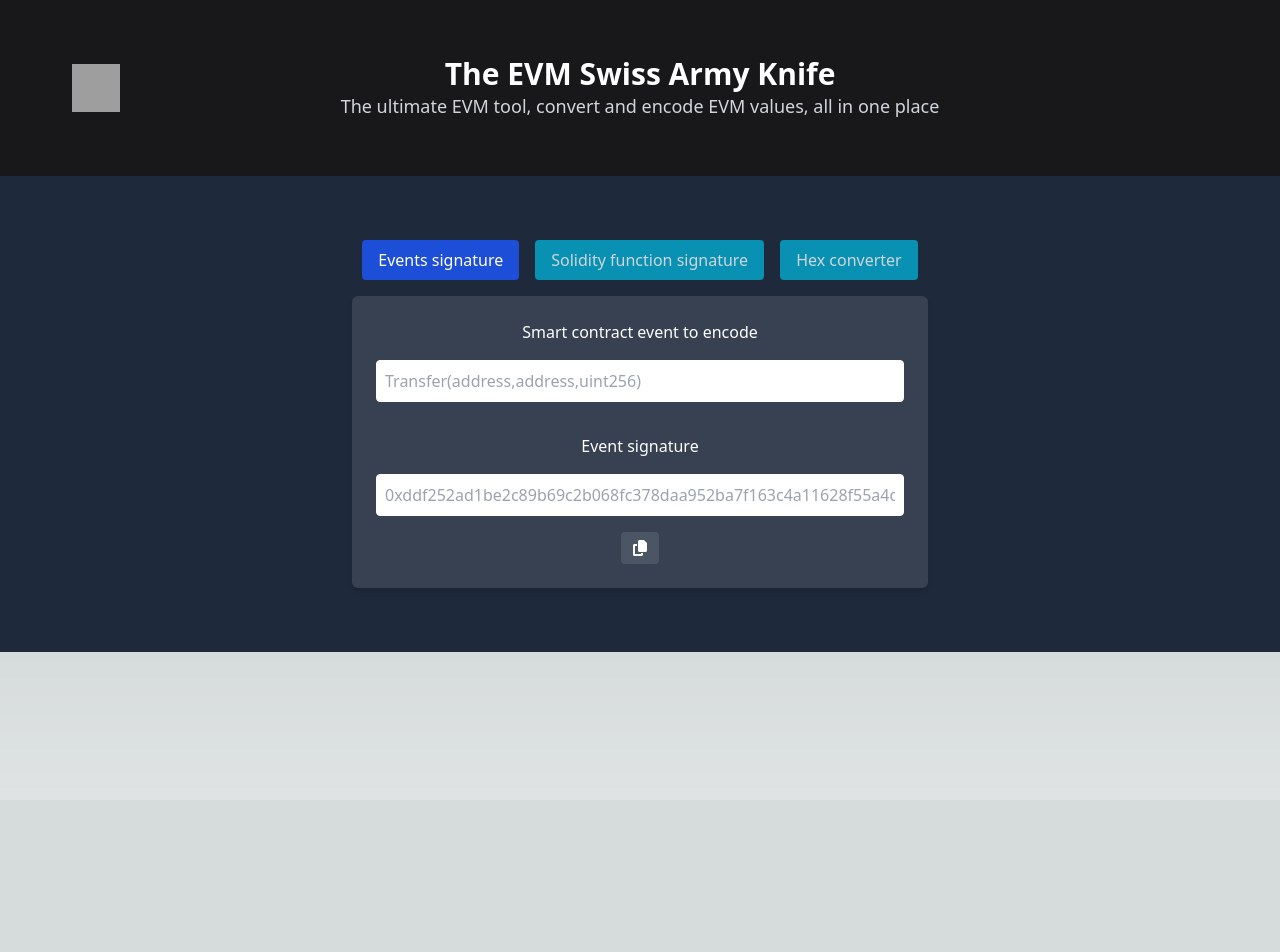
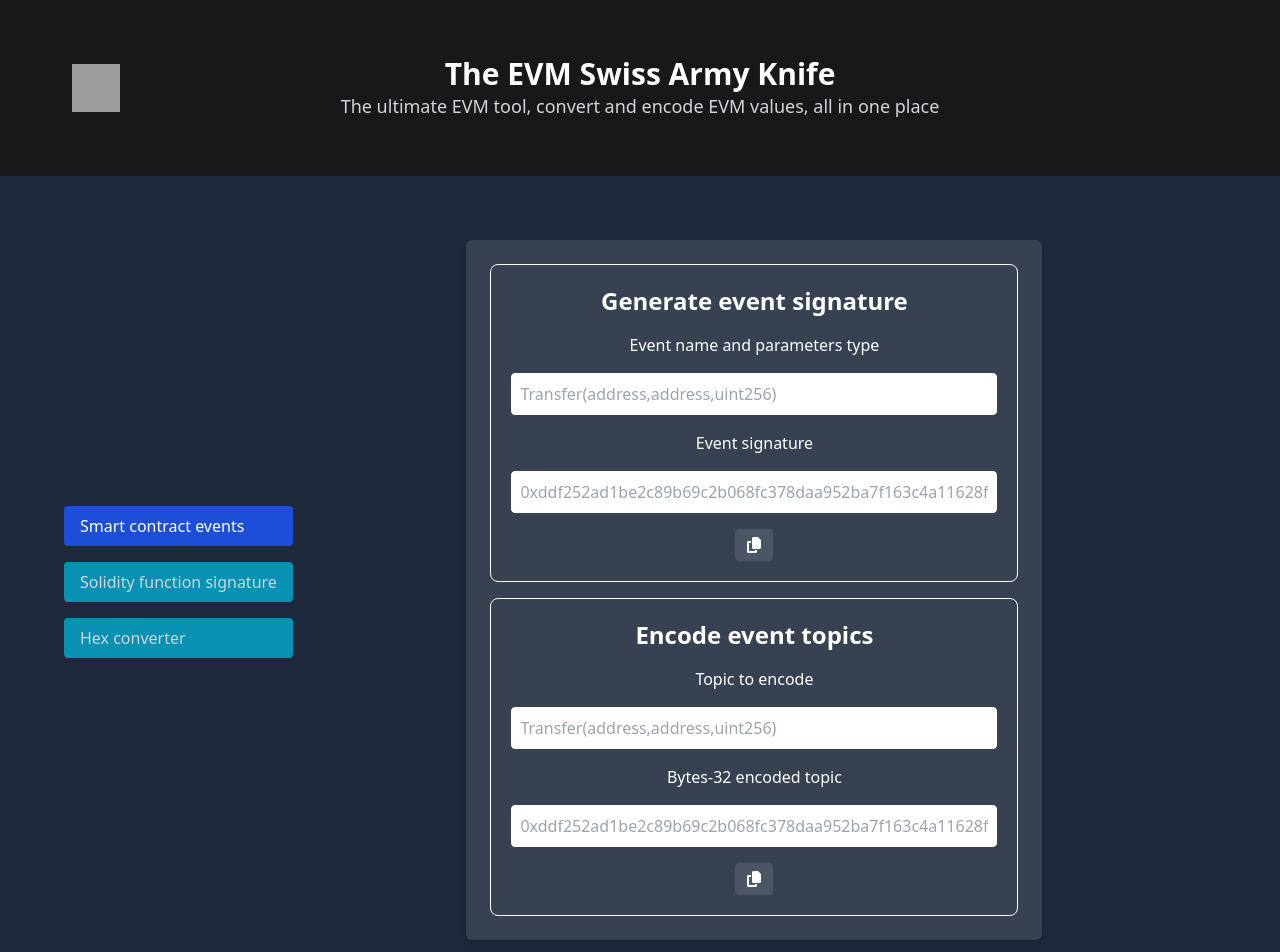
Before and after one commit to chainstacklabs/evm-knife, a Next.js app: page / in a window 1280 px wide. Shown: the top 952 px of the page. Before the commit the page ends 800 px from the top, so only its background shows below. Built offline with nearby package versions, Linux system fonts and the light colour scheme; grey boxes are pictures that could not be loaded.

Commit message:
change everything

```diff
--- a/src/components/Converter.jsx
+++ b/src/components/Converter.jsx
@@ -2,6 +2,8 @@ import React, { useState } from "react";
 import { FontAwesomeIcon } from "@fortawesome/react-fontawesome";
 import { faCopy } from "@fortawesome/free-solid-svg-icons";
 import { faArrowsRotate } from "@fortawesome/free-solid-svg-icons";
+import Navigation from './Navigation';
+
 import Web3 from "web3";
 
 const Converter = () => {
@@ -11,39 +13,49 @@ const Converter = () => {
   const [showNotification, setShowNotification] = useState(false);
   let [conversionDirection, setConversionDirection] = useState("decimalToHex");
 
+  // Copy notification function
 const showCopyNotification = () => {
   setShowNotification(true);
   setTimeout(() => setShowNotification(false), 2000); // Hide the notification after 2 seconds
 };
 
-  function encodeEvent(event) {
+// Function to swap the value fields when the switch button is clicked
+const swapValues = () => {
+  setInputValues(
+    inputValues.map((v, i) => (i === currentElement ? outputValues[i] : v))
+  );
+  setOutputValues(
+    outputValues.map((v, i) => (i === currentElement ? inputValues[i] : v))
+  );
+};
+
+// Function to switch the fields when a switch button is clicked
+const switchElement = (index) => {
+  setCurrentElement(index);
+};
+
+// Events encoding functions
+const encodeEvent = (event) => {
   const keccakHash = Web3.utils.keccak256(event);
+  return keccakHash || ""; // Return the keccakHash or an empty string
+};
 
-    if (keccakHash) {
-      return keccakHash;
-    } else {
-      return ""; // Return an empty string or a default value
+const encodeFunction = async (func) => {
+  const hashedFunction = Web3.utils.keccak256(func);
+  if (hashedFunction) {
+    return hashedFunction.slice(0, 10);
   }
-  }
+  return ""; // Return an empty string if there's no hashed function
+};
 
-  async function encodeFunction(func) {
-    const hashedFunction = Web3.utils.keccak256(func);
+// Conversion functions
+const decimalToHex = (decimalNum) => {
+  return Web3.utils.toHex(decimalNum);
+};
 
-    if (hashedFunction) {
-      const functionSignature = hashedFunction.slice(0, 10);
-      return functionSignature;
-    } else {
-      return ""; // Return an empty string or a default value
-    }
-  }
-
-  function decimalToHex(decimalNum) {
-    return Web3.utils.toHex(decimalNum);
-  }
-
-  function hexToDecimal(hexNumber) {
+const hexToDecimal = (hexNumber) => {
   if (!hexNumber || !/^(0x)?[0-9a-fA-F]+$/.test(hexNumber)) {
-      return ""; // Return an empty string or a default value
+    return ""; // Return an empty string if the input is invalid
   }
 
   // Add the "0x" prefix if it's not present
@@ -52,80 +64,60 @@ const Converter = () => {
   }
 
   try {
-      const decimalNumber = Web3.utils.hexToNumberString(hexNumber);
-      return decimalNumber;
+    return Web3.utils.hexToNumberString(hexNumber);
   } catch (error) {
-      return ""; // Return an empty string or a default value
+    return ""; // Return an empty string if an error occurs
   }
-  }
-
-  const clearFields = () => {
-    setInputValues(inputValues.map(() => ""));
-    setOutputValues(outputValues.map(() => ""));
 };
 
-  const handleInputChange = (event) => {
-    const value = event.target.value;
+  const updateOutputValue = (inputValue) => {
+    let outputValue;
+    switch (currentElement) {
+      case 0:
+        outputValue = encodeEvent(inputValue);
+        break;
+      case 1:
+        outputValue = encodeFunction(inputValue);
+        break;
+      case 2:
+        outputValue =
+          conversionDirection === "decimalToHex"
+            ? decimalToHex(inputValue)
+            : hexToDecimal(inputValue);
+        break;
+      default:
+        outputValue = inputValue;
+    }
+    return outputValue;
+  };
+
+  const handleInputChange = async (event) => {
+    const inputValue = event.target.value;
     setInputValues(
-      inputValues.map((v, i) => (i === currentElement ? value : v))
+      inputValues.map((v, i) => (i === currentElement ? inputValue : v))
     );
 
-    if (value === "") {
+    if (inputValue === "") {
       setOutputValues(
         outputValues.map((v, i) => (i === currentElement ? [""] : v))
       );
       return;
     }
 
-    switch (currentElement) {
-      case 0: {
-        const keccakHash = encodeEvent(value);
+    const outputValue = await updateOutputValue(inputValue);
     setOutputValues(
-          outputValues.map((v, i) => (i === currentElement ? keccakHash : v))
+      outputValues.map((v, i) => (i === currentElement ? outputValue : v))
     );
-        break;
-      }
-      case 1: {
-        encodeFunction(value).then((functionSignature) => {
-          setOutputValues(
-            outputValues.map((v, i) =>
-              i === currentElement ? functionSignature : v
-            )
-          );
-        });
-        break;
-      }
-      case 2: {
-        if (conversionDirection === "decimalToHex") {
-          const hexValue = decimalToHex(value);
-          setOutputValues(
-            outputValues.map((v, i) => (i === currentElement ? hexValue : v))
-          );
-        } else {
-          const decimalValue = hexToDecimal(value);
-          setOutputValues(
-            outputValues.map((v, i) =>
-              i === currentElement ? decimalValue : v
-            )
-          );
-        }
-        break;
-      }
-      default: {
-        setOutputValues(
-          outputValues.map((v, i) => (i === currentElement ? `${value}` : v))
-        );
-      }
-    }
   };
 
-  // 2. Add an input field to Element 1, 5. Render the output result in Element 1
   const elements = [
     <div
       key="element-1"
       className="text-white flex flex-col items-center space-y-4"
     >
-      <h3>Smart contract event to encode</h3>
+      <div className="border border-white w-full p-5 rounded-lg flex flex-col items-center ">
+      <h3 className="mb-4 text-2xl font-bold">Generate event signature</h3>
+      <h3 className="mb-4">Event name and parameters type</h3>
       <input
         type="text"
         value={inputValues[currentElement]}
@@ -154,7 +146,43 @@ const Converter = () => {
           <FontAwesomeIcon icon={faCopy} />
         </button>
       </div>
+      </div>
+
+      <div className="border border-white w-full p-5 rounded-lg flex flex-col items-center ">
+      <h3 className="mb-4 text-2xl font-bold">Encode event topics</h3>
+      <h3 className="mb-4">Topic to encode</h3>
+      <input
+        type="text"
+        value={inputValues[currentElement]}
+        onChange={handleInputChange}
+        placeholder={"Transfer(address,address,uint256)"}
+        className="bg-white text-black p-2 rounded border border-white w-full sm:w-1/2 md:w-full"
+      />
+      <div className="flex flex-col items-center w-full sm:w-1/2 md:w-full">
+        <h3 className="p-4">Bytes-32 encoded topic</h3>
+        <input
+          className="bg-white text-black p-2 rounded border border-white w-full"
+          type="text"
+          value={outputValues[currentElement]}
+          placeholder={
+            "0xddf252ad1be2c89b69c2b068fc378daa952ba7f163c4a11628f55a4df523b3ef"
+          }
+          readOnly
+        />
+        <button
+          onClick={() => {
+            navigator.clipboard.writeText(outputValues[currentElement]);
+            showCopyNotification();
+          }}
+          className="bg-gray-600 text-white px-3 py-1 rounded mt-4 hover:bg-teal-900"
+        >
+          <FontAwesomeIcon icon={faCopy} />
+        </button>
+      </div>
+      </div>
     </div>,
+
+
     <div
       key="element-2"
       className="text-white flex flex-col items-center space-y-4"
@@ -207,7 +235,7 @@ const Converter = () => {
         ? "hexToDecimal"
         : "decimalToHex"
     );
-              clearFields();
+    swapValues(); // Call the swapValues function here
   }}
   className="bg-gray-600 text-white px-3 py-1 my-4 rounded hover:bg-teal-900"
 >
@@ -232,7 +260,7 @@ const Converter = () => {
         ? "hexToDecimal"
         : "decimalToHex"
     );
-              clearFields();
+    swapValues(); // Call the swapValues function here
   }}
   className="bg-gray-600 text-white px-3 py-1 my-4 rounded hover:bg-teal-900"
 >
@@ -264,45 +292,19 @@ const Converter = () => {
     </div>,
   ];
 
-  // Implement a function to switch the displayed element when a tab is clicked
-  const switchElement = (index) => {
-    setCurrentElement(index);
-  };
-
-  // Render the component with tabs for each element and display the selected element
   return (
     <div className="bg-slate-800 p-8">
-      {/* Add the notification element */}
       {showNotification && (
         <div className="fixed top-0 right-0 bg-green-500 text-white p-4 rounded-lg m-4">
           Copied to clipboard!
         </div>
       )}
       <div className="bg-slate-800 p-8">
-        {/* 1. Update the tabs container to center it horizontally on the screen */}
-        <div className="flex justify-center mb-4 space-x-4">
-          {elements.map((_, index) => (
-            <button
-              key={`tab-${index}`}
-              onClick={() => switchElement(index)}
-              className={`py-2 px-4 rounded hover:bg-sky-900 hover:text-white ${
-                currentElement === index
-                  ? "bg-blue-700 text-white"
-                  : "bg-cyan-600 text-gray-300"
-              }`}
-            >
-              {/* Modify the label of each button */}
-              {index === 0
-                ? "Events signature"
-                : index === 1
-                ? "Solidity function signature"
-                : `Hex converter`}
-            </button>
-          ))}
-        </div>
-        {/* 7. Display the selected element */}
+      <div className="flex">
+        <Navigation elements={elements} currentElement={currentElement} switchElement={switchElement} />
         <div className="bg-gray-700 p-6 rounded-md shadow-md w-full sm:w-2/3 md:w-1/2 mx-auto">
           {elements[currentElement]}
+        </div>
       </div>
       </div>
     </div>
--- /dev/null
+++ b/src/components/Navigation.jsx
@@ -0,0 +1,38 @@
+import React from 'react';
+
+const Navigation = ({ elements, currentElement, switchElement }) => {
+  const getButtonLabel = (index) => {
+    switch (index) {
+      case 0:
+        return "Smart contract events";
+      case 1:
+        return "Solidity function signature";
+      default:
+        return "Hex converter";
+    }
+  };
+
+  return (
+    <div className="flex flex-col justify-center mb-4 space-y-4">
+      {elements.map((_, index) => {
+        const isActive = currentElement === index;
+        const buttonClass = [
+          "py-2 px-4 w-full text-left rounded hover:bg-sky-900 hover:text-white",
+          isActive ? "bg-blue-700 text-white" : "bg-cyan-600 text-gray-300",
+        ].join(" ");
+
+        return (
+          <button
+            key={`tab-${index}`}
+            onClick={() => switchElement(index)}
+            className={buttonClass}
+          >
+            {getButtonLabel(index)}
+          </button>
+        );
+      })}
+    </div>
+  );
+};
+
+export default Navigation;
```
Lines whose indentation alone changed are shown as unchanged.
